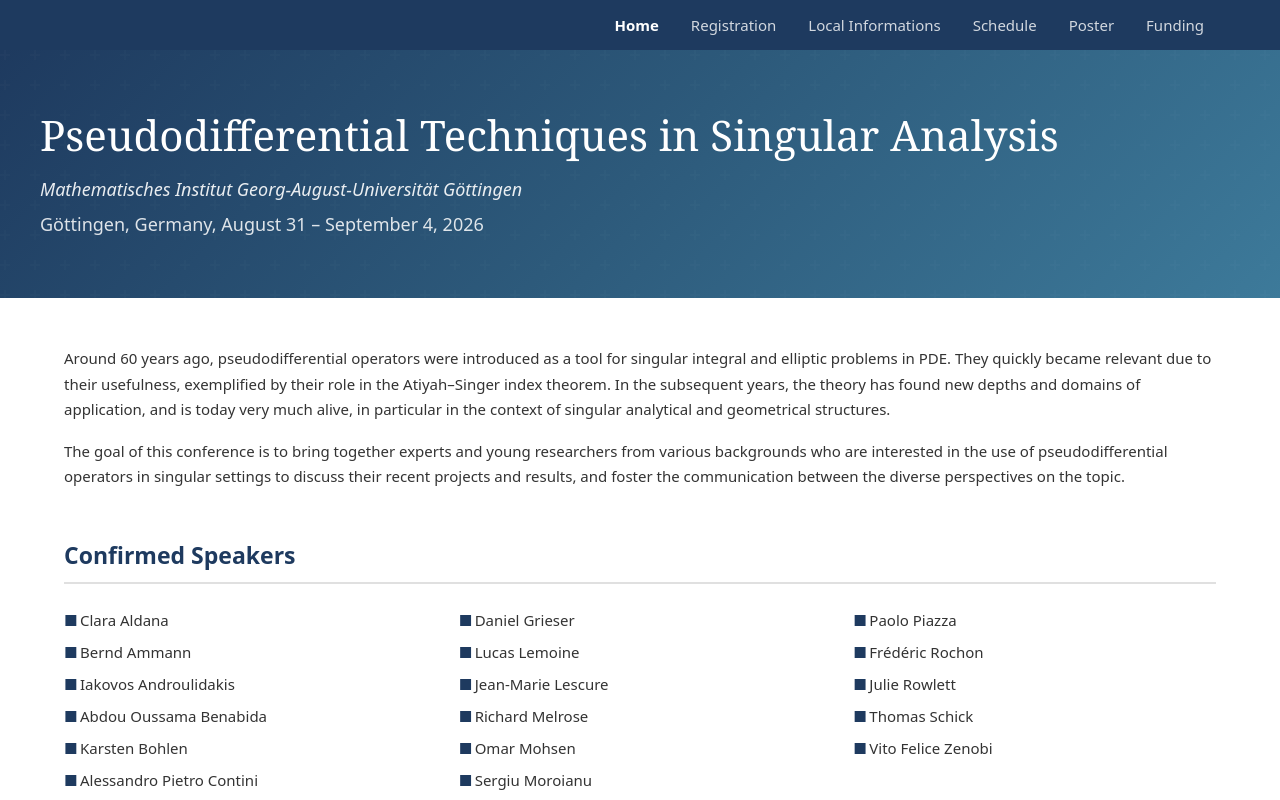
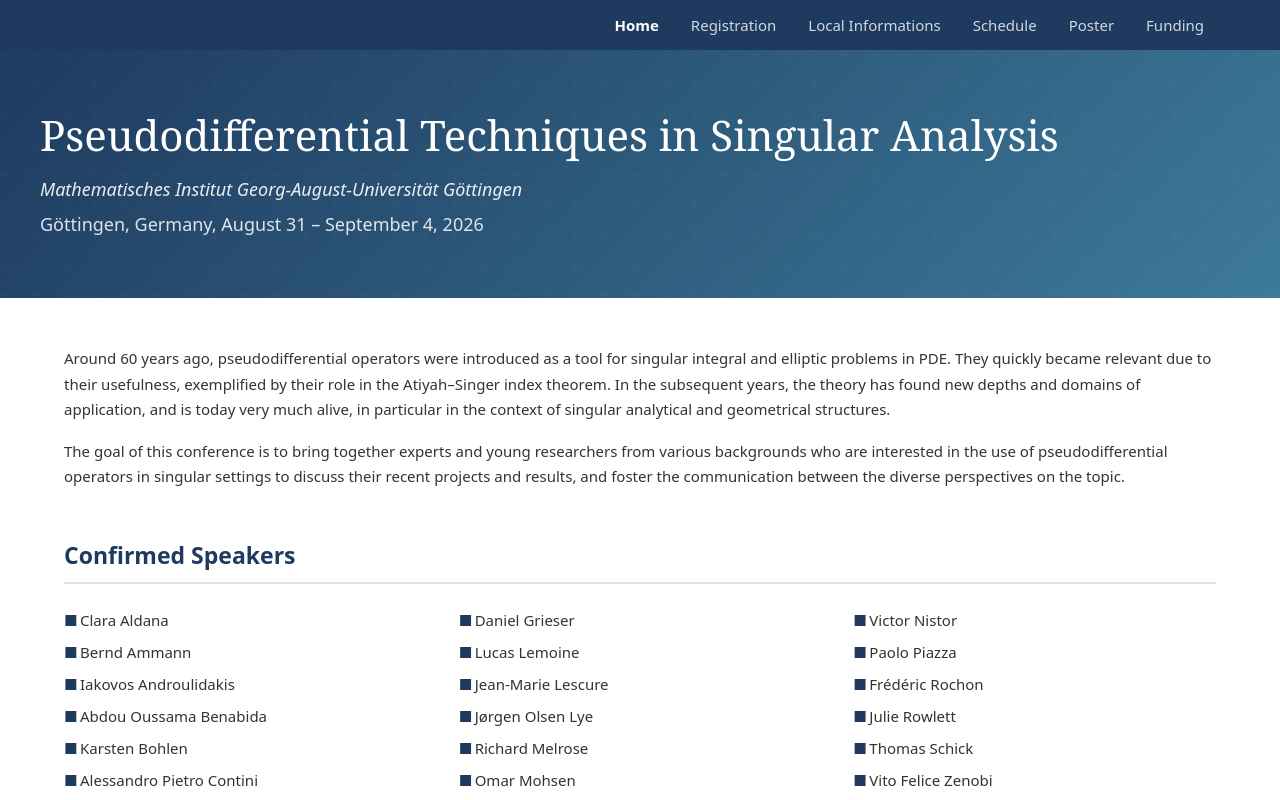
Before and after one commit to pseudo-singular-analysis/pseudo-singular-analysis.github.io, a React (Vite) app: page / in a window 1280 px wide. Shown: the top 800 px of the page. Built offline with nearby package versions, Linux system fonts and the light colour scheme.

Commit message:
ad Jorgen

```diff
--- a/src/pages/Home.jsx
+++ b/src/pages/Home.jsx
@@ -10,6 +10,7 @@ function Home() {
     { name: 'Daniel Grieser', affiliation: 'Universität Oldenburg' },
     { name: 'Lucas Lemoine', affiliation: 'Université Paris Est Créteil' },
     { name: 'Jean-Marie Lescure', affiliation: 'Université Paris Est Créteil' },
+    { name: 'Jørgen Olsen Lye', affiliation: 'University of Köln' },
     { name: 'Richard Melrose', affiliation: 'MIT' },
     { name: 'Omar Mohsen', affiliation: 'Paris-Cité University' },
     { name: 'Sergiu Moroianu', affiliation: 'Universitatea din București & IMAR' },
```
